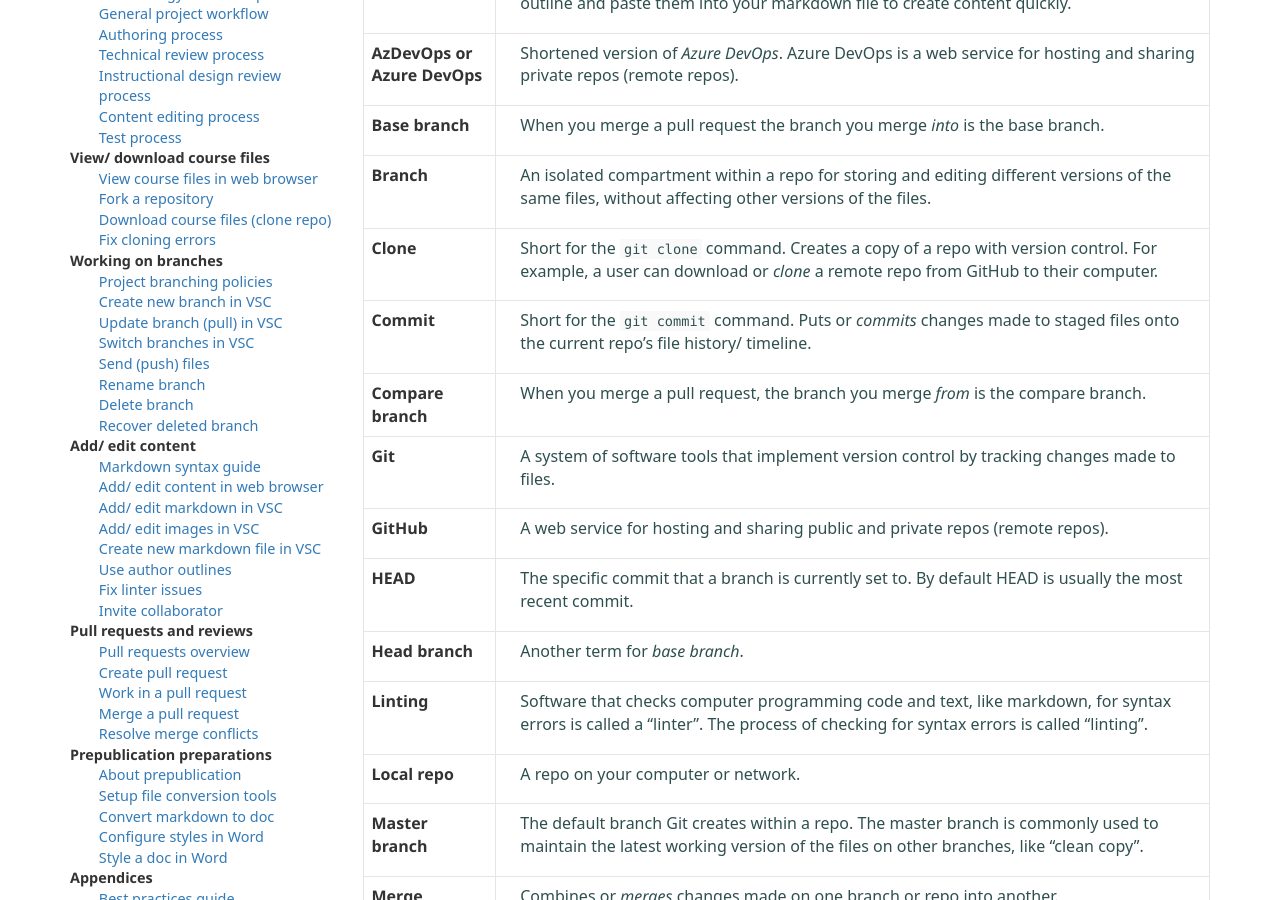
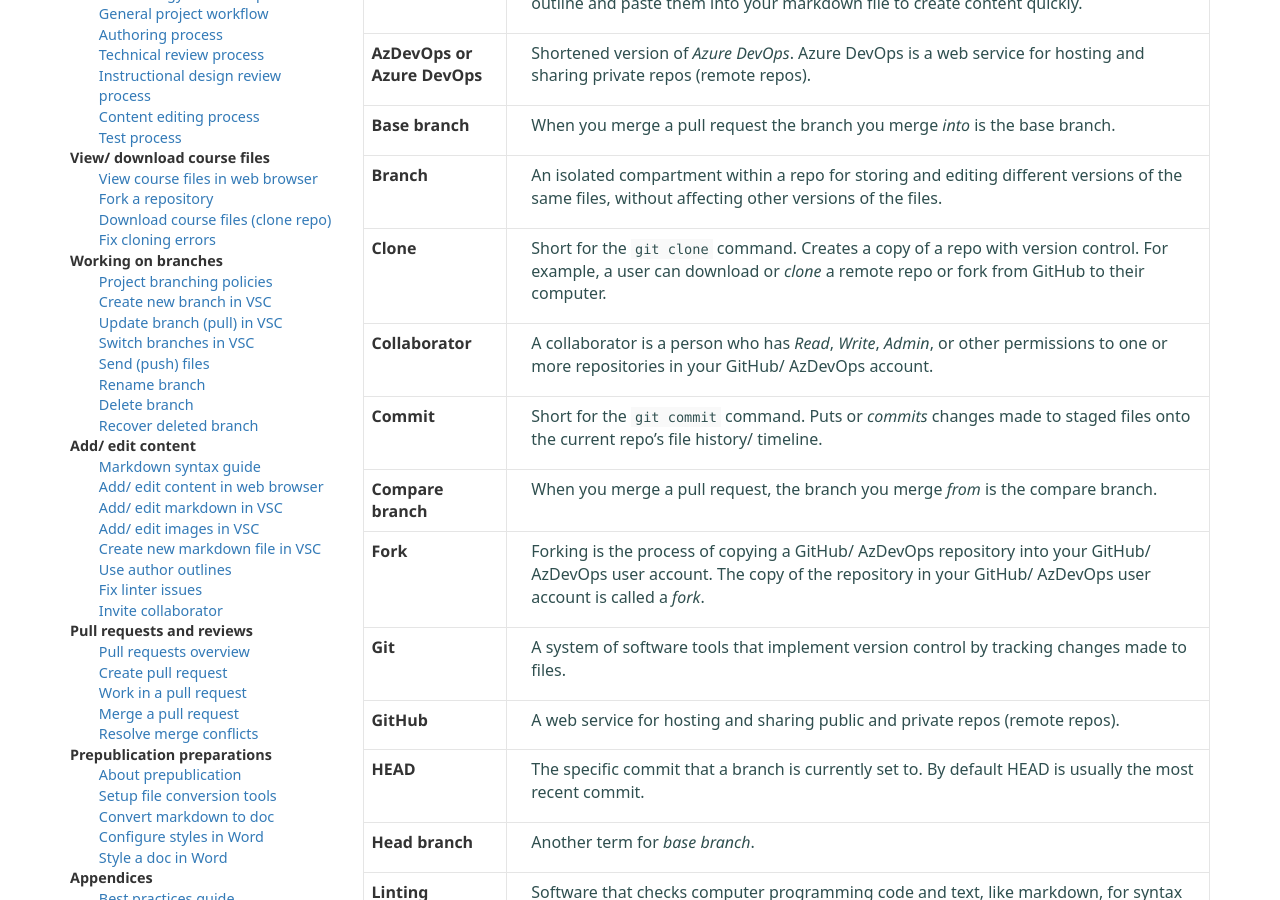
Before and after one commit to mkavana/docs, a Jekyll site: the page built from _posts/17-appendices/2020-06-03-glossary.md, in a window 1280 px wide and 900 px high, scrolled down 402 px. Built offline with Jekyll 4.4.1, drawn with Linux system fonts in a browser that asks for light colours; some web fonts are replaced.

Commit message:
add fork-related terms

```diff
--- a/_posts/17-appendices/2020-06-03-glossary.md
+++ b/_posts/17-appendices/2020-06-03-glossary.md
@@ -27,13 +27,19 @@ glossary:
       explanation: An isolated compartment within a repo for storing and editing different versions of the same files, without affecting other versions of the files.
 
     - term: Clone
-      explanation: Short for the `git clone` command. Creates a copy of a repo with version control. For example, a user can download or *clone* a remote repo from GitHub to their computer.
+      explanation: Short for the `git clone` command. Creates a copy of a repo with version control. For example, a user can download or *clone* a remote repo or fork from GitHub to their computer.
+
+    - term: Collaborator
+      explanation: A collaborator is a person who has *Read*, *Write*, *Admin*, or other permissions to one or more repositories in your GitHub/ AzDevOps account.
 
     - term: Commit
       explanation: Short for the `git commit` command. Puts or *commits* changes made to staged files onto the current repo's file history/ timeline.
 
     - term: Compare branch
       explanation: When you merge a pull request, the branch you merge *from* is the compare branch.
+
+    - term: Fork
+      explanation: Forking is the process of copying a GitHub/ AzDevOps repository into your GitHub/ AzDevOps user account. The copy of the repository in your GitHub/ AzDevOps user account is called a *fork*.
 
     - term: Git
       explanation: A system of software tools that implement version control by tracking changes made to files.
```
